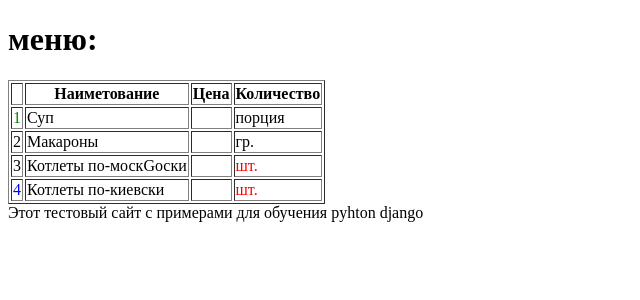
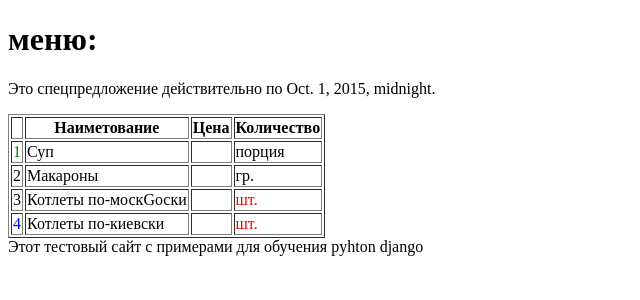
Before and after one commit to romanivanov21/web_test, a Django app: a page that uses web_test/templates/price_lists.html in a window 1280 px wide. Shown: the top 300 px of the page, without its empty margins (0-640 px from the left). Run offline with Django 3.2, Linux system fonts and the light colour scheme.

Commit message:
inheritance templates

```diff
--- a/web_test/templates/price_lists.html
+++ b/web_test/templates/price_lists.html
@@ -4,7 +4,13 @@
 	<title>{{ title }}</title> <!-- название страницы -->
 </head>
 <body>
-	<h1>{{ title }}</h1> <!--жирным шрифтом меню:-->
+
+	{% block title %}
+		<h1>{{ title }}</h1> <!--жирным шрифтом меню:-->
+	{% endblock %}
+
+	{% block subtitle %} {% endblock %} <!-- блок для наследованного шаблона-->
+
 	<table border="1"> <!-- начало таблицы -->
 	<tr> <!-- шапка таблицы -->
 		<th>&nbsp;</th><!-- &nbsp; - пустой-->
--- /dev/null
+++ b/web_test/templates/price_spec.html
@@ -0,0 +1,9 @@
+{% extends "price_lists.html" %} <!-- наследование шаблона-->
+
+
+{% block subtitle %}
+<p>
+	Это спецпредложение действительно по {{deadline}}.
+</p>
+
+{% endblock %}
--- a/web_test/views.py
+++ b/web_test/views.py
@@ -23,6 +23,18 @@ def cur_datetime( request, offset ) :
 	except ValueError:
 		raise Http404
 
+def get_deadline() :
+	date  = datetime.datetime.now()
+	year  = date.year
+	month = date.month + 1
+
+	if month > 12 :
+		month = 1
+		year = year + 1
+
+	date = datetime.datetime( year, month, day = 1)
+	return date
+
 def prices( request ) :
 	title = u'меню:'
 	goods = [
@@ -31,4 +43,5 @@ def prices( request ) :
 		Good ( name = u'Макароны',             price = 20.0,  unit = u'гр.'   ),
 		Good ( name = u'Суп',                  price = 55.0,  unit = u'порция'),
 	]
-	return render_to_response( 'price_lists.html', locals() )
+	deadline = get_deadline()
+	return render_to_response( 'price_spec.html', locals() )
```
